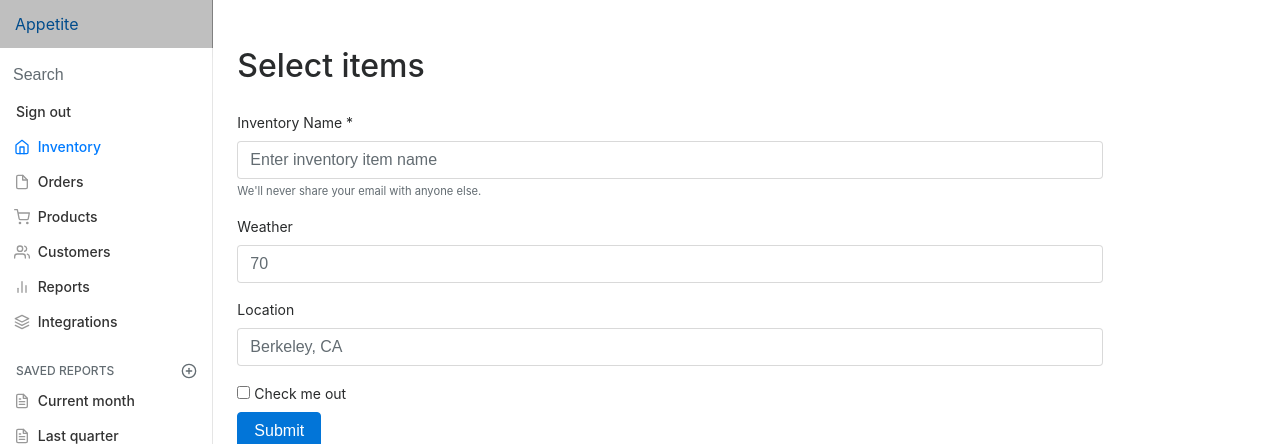
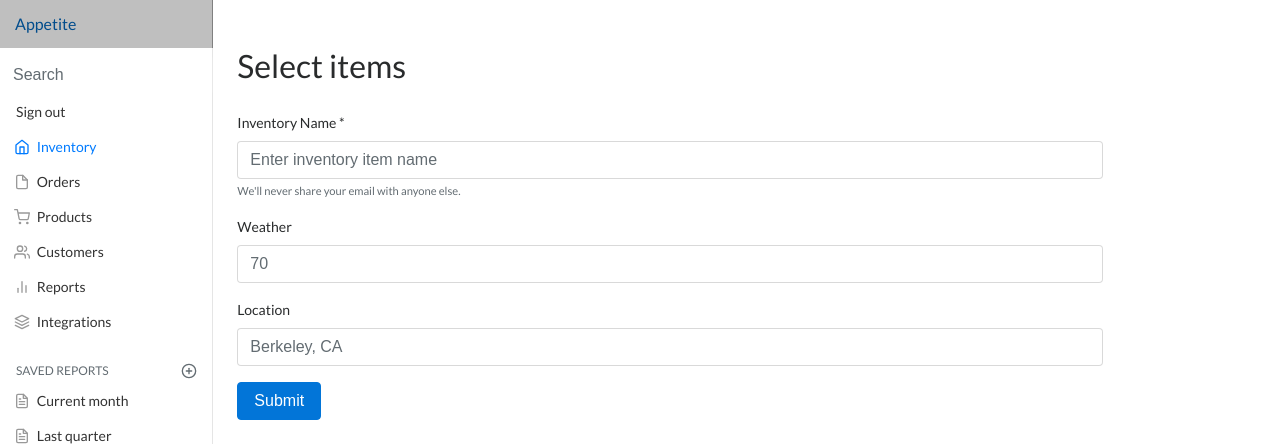
Before and after one commit to muyingchen/appetite, a Flask app: page /form in a window 1280 px wide. Shown: the top 444 px of the page. Run offline with Flask 2, Linux system fonts and the light colour scheme; some libraries are stand-ins or nearby versions.

Commit message:
using Lato universally

```diff
--- a/frontend/templates/form.html
+++ b/frontend/templates/form.html
@@ -13,11 +13,19 @@
     <!-- Bootstrap core CSS -->
     <!-- <link href="../static/bootstrap-4.0.0-alpha.6-dist/css/bootstrap.min.css" rel="stylesheet"> -->
     <link rel= "stylesheet" href= "{{ url_for('static', filename='bootstrap-4.0.0-alpha.6-dist/css/bootstrap.min.css')}}">
+    <link href="https://fonts.googleapis.com/css?family=Lato:100,100i" rel="stylesheet">
 
     <!-- Custom styles for this template -->
     <!-- <link href="{{ url_for('static', filename='bootstrap-4.0.0-alpha.6-dist/css/dashboard.css')}}"> -->
     <!-- <link href="../static/bootstrap-4.0.0-alpha.6-dist/css/dashboard.css" rel="stylesheet"> -->
     <link rel= "stylesheet" href= "{{ url_for('static',filename='bootstrap-4.0.0-alpha.6-dist/css/dashboard.css')}}">
+
+    <link href="https://fonts.googleapis.com/css?family=Lato:100,100i,300,400,700,900" rel="stylesheet">
+    <style>
+      body {
+        font-family: 'Lato', sans-serif;
+      }
+    </style>
   </head>
 
   <body>
@@ -132,12 +140,6 @@
                   <input type="location" class="form-control" id="location" placeholder="Berkeley, CA">
                 </div>
 
-              <div class="form-check">
-                <label class="form-check-label">
-                  <input type="checkbox" class="form-check-input">
-                  Check me out
-                </label>
-              </div>
               <input type="button" type="submit" class="btn btn-primary" value="Submit" onclick="
                 var inventory_name = document.getElementById('inventory_name').value;
                 window.location.href='/getprediction?inventory_name=' + inventory_name;">
```
Also changed, not shown: frontend/templates/dashboard.html (+9 -1 lines).
